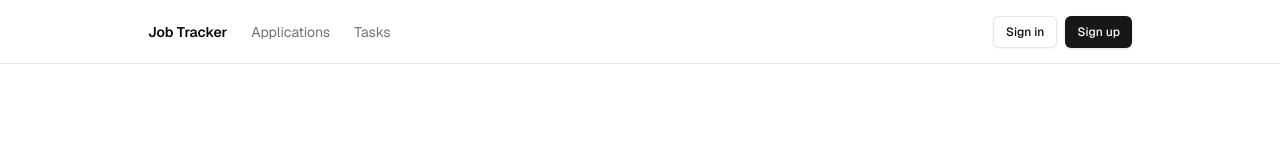
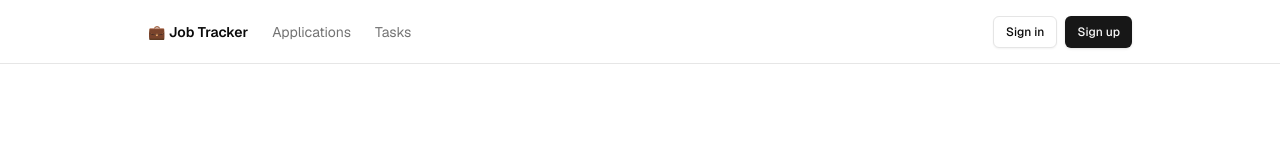
Before and after one commit to gabsgarcia/job-tracker, a Next.js app: page / in a window 1280 px wide. Shown: the top 160 px of the page. Built offline with nearby package versions, Linux system fonts and the light colour scheme; no server answers.

Commit message:
Show the app icon in the navbar (first automatic deploy test)

```diff
--- a/components/navbar.tsx
+++ b/components/navbar.tsx
@@ -15,7 +15,7 @@ export function Navbar() {
       <div className="w-full max-w-5xl flex justify-between items-center p-3 px-5 text-sm">
         <div className="flex gap-6 items-center">
           <Link href="/" className="font-semibold">
-            Job Tracker
+            💼 Job Tracker
           </Link>
           {links.map((link) => (
             <Link
```
